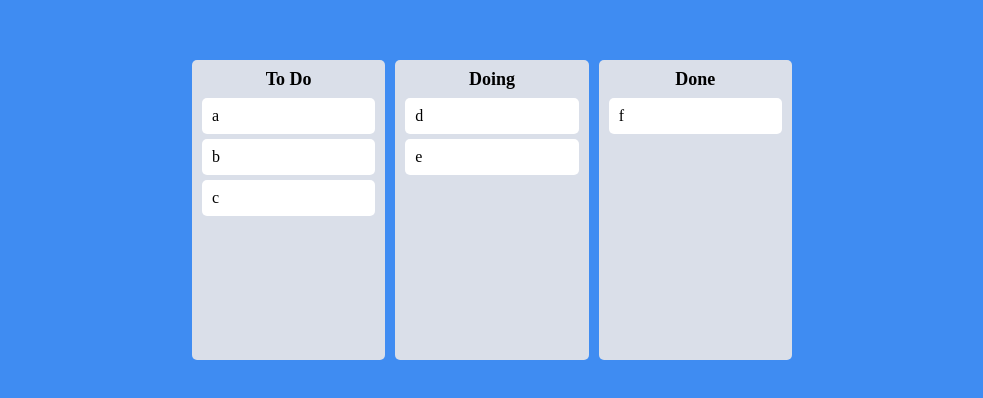
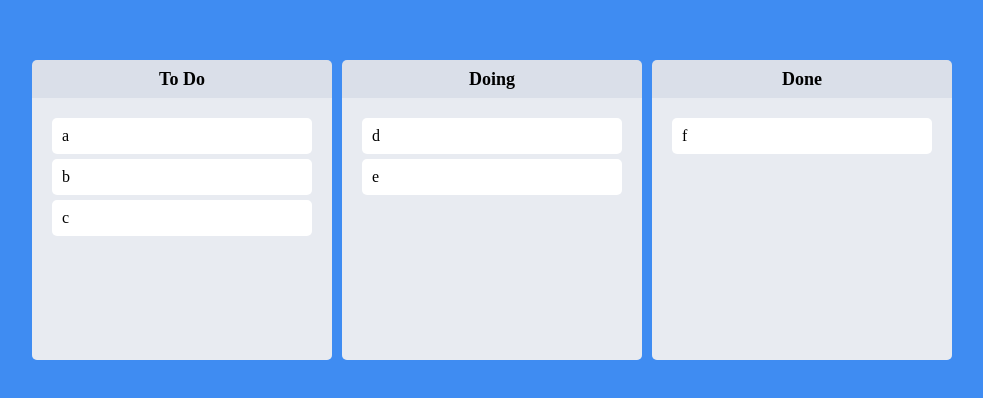
Before and after one commit to parispoly137/react-trello, a React (Create React App) app: page / in a window 1280 px wide. Shown: the part 190-588 px from the top of the page, without its empty margins (148-1131 px from the left). Built offline with nearby package versions, Linux system fonts and the light colour scheme.

Commit message:
Snapshot & Styling
snapshot (~ args), Boolean(), ternary operator, styled-components (~ type, props)

```diff
--- a/src/App.tsx
+++ b/src/App.tsx
@@ -6,7 +6,6 @@ import Board from "./components/Board";
 
 const Wrapper = styled.section`
   display: flex;
-  max-width: 600px;
   width: 100vw;
   margin: 0 auto;
   justify-content: center;
@@ -70,6 +69,7 @@ function App() {
     <DragDropContext onDragEnd={onDragEnd}>
       <Wrapper>
         <Boards>
+          {/* key만을 이용하여 mapping ~ boardId */}
           {Object.keys(toDos).map((boardId) => (
             <Board key={boardId} boardId={boardId} toDos={toDos[boardId]} />
           ))}
--- a/src/components/Board.tsx
+++ b/src/components/Board.tsx
@@ -4,11 +4,13 @@ import DraggableCard from "./DraggableCard";
 
 const Wrapper = styled.ul`
   width: 300px;
-  padding: 20px 10px;
   padding-top: 10px;
   background-color: ${(props) => props.theme.boardColor};
   border-radius: 5px;
   min-height: 300px;
+  display: flex;
+  flex-direction: column;
+  overflow: hidden;
 `;
 
 const Title = styled.h2`
@@ -16,6 +18,26 @@ const Title = styled.h2`
   font-weight: 600;
   margin-bottom: 10px;
   font-size: 18px;
+`;
+
+// Area's props의 타입 선언
+interface IArea {
+  isDraggingOver: boolean;
+  isDraggingFromThis: boolean;
+}
+
+// 타입 지정
+const Area = styled.div<IArea>`
+  // props 값에 따라 색상 설정
+  background-color: ${(props) =>
+    props.isDraggingOver
+      ? "#e3fdeba0"
+      : props.isDraggingFromThis
+      ? "#ffeaf1"
+      : "#ffffff5c"};
+  padding: 20px;
+  flex-grow: 1;
+  transition: background-color 0.3s ease-in-out;
 `;
 
 interface IBoards {
@@ -30,15 +52,20 @@ export default function Board({ toDos, boardId }: IBoards) {
       <Title>{boardId}</Title>
       <Droppable droppableId={boardId}>
         {/* Droppable에는 제공되는 props 존재-> children에 설정 */}
-        {(provided) => (
-          <div ref={provided.innerRef} {...provided.droppableProps}>
+        {(provided, snapshot) => (
+          <Area
+            isDraggingOver={snapshot.isDraggingOver} // drag 시작 보드 ~ boolean
+            isDraggingFromThis={Boolean(snapshot.draggingFromThisWith)} // drag 목표 보드 ~ boolean으로 전환
+            ref={provided.innerRef}
+            {...provided.droppableProps}
+          >
             {toDos.map((todo, index) => (
               // 컴포넌트 분리 및 props 전달
               <DraggableCard key={todo} todo={todo} index={index} />
             ))}
             {/* drag할 때, droppable의 영역이 변하지 않게 설정 */}
             {provided.placeholder}
-          </div>
+          </Area>
         )}
       </Droppable>
     </Wrapper>
--- a/src/components/DraggableCard.tsx
+++ b/src/components/DraggableCard.tsx
@@ -2,11 +2,14 @@ import React from "react";
 import { Draggable } from "react-beautiful-dnd";
 import styled from "styled-components";
 
-const Card = styled.div`
+const Card = styled.div<{ isDragging: boolean }>`
   border-radius: 5px;
   margin-bottom: 5px;
-  padding: 10px 10px;
-  background-color: ${(props) => props.theme.cardColor};
+  padding: 10px;
+  background-color: ${(props) =>
+    props.isDragging ? "#d0e8ff" : props.theme.cardColor};
+  box-shadow: ${(props) =>
+    props.isDragging ? "0px 2px 10px rgba(0, 0, 0, 0.3)" : "none"};
 `;
 
 // 타입 선언
@@ -20,8 +23,9 @@ function DraggableCard({ todo, index }: IDraggableProps) {
     // Draggable ~ draggableId, index 필수
     <Draggable draggableId={todo} index={index}>
       {/* Draggable에는 제공되는 props 존재-> children에 설정 */}
-      {(provided) => (
+      {(provided, snapshot) => (
         <Card
+          isDragging={snapshot.isDragging}
           ref={provided.innerRef}
           // 아래 2개의 props가 모두 있어야 요소를 컨트롤할 수 있다.
           {...provided.draggableProps} // controls the movement of the draggable
```
